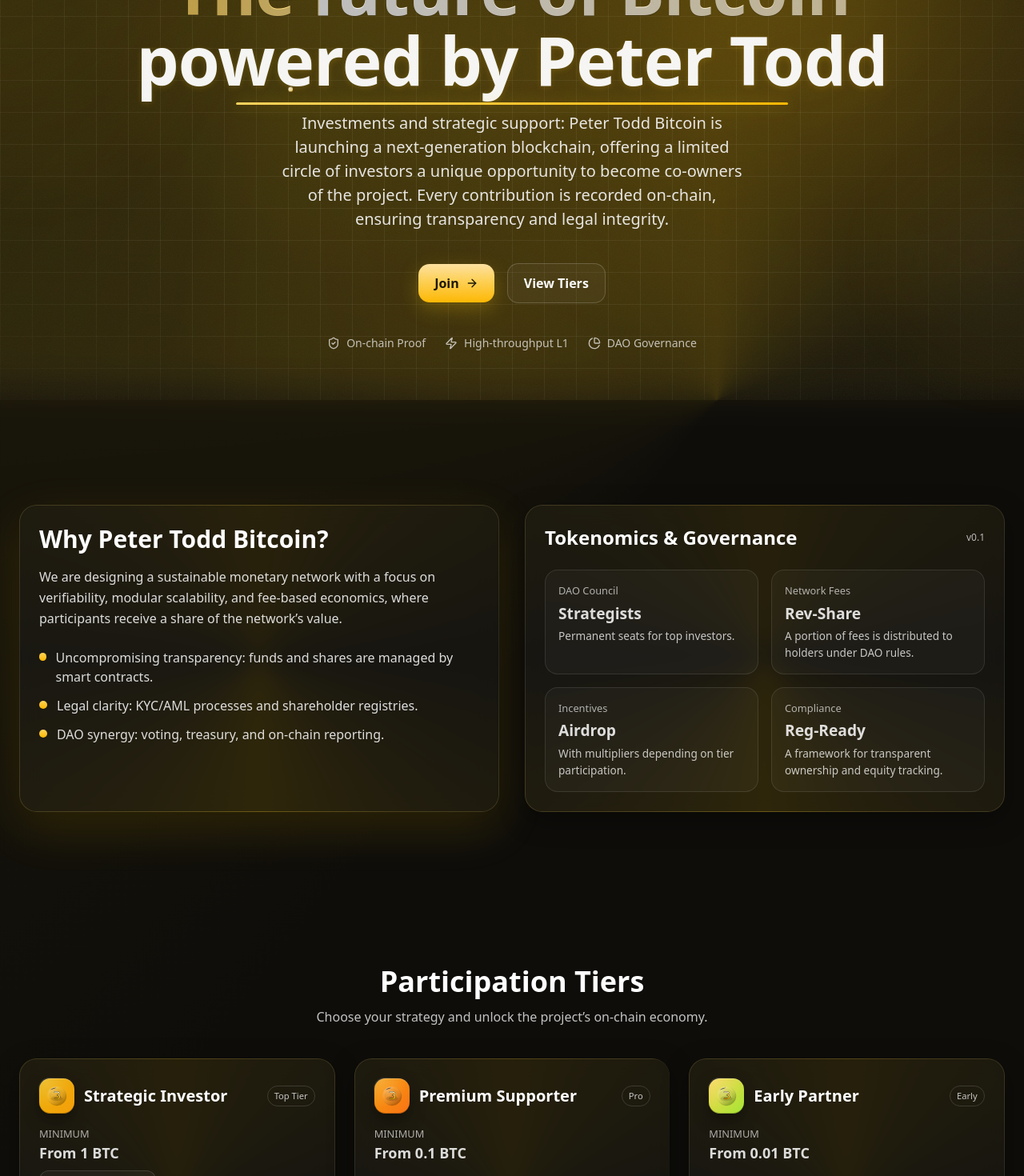
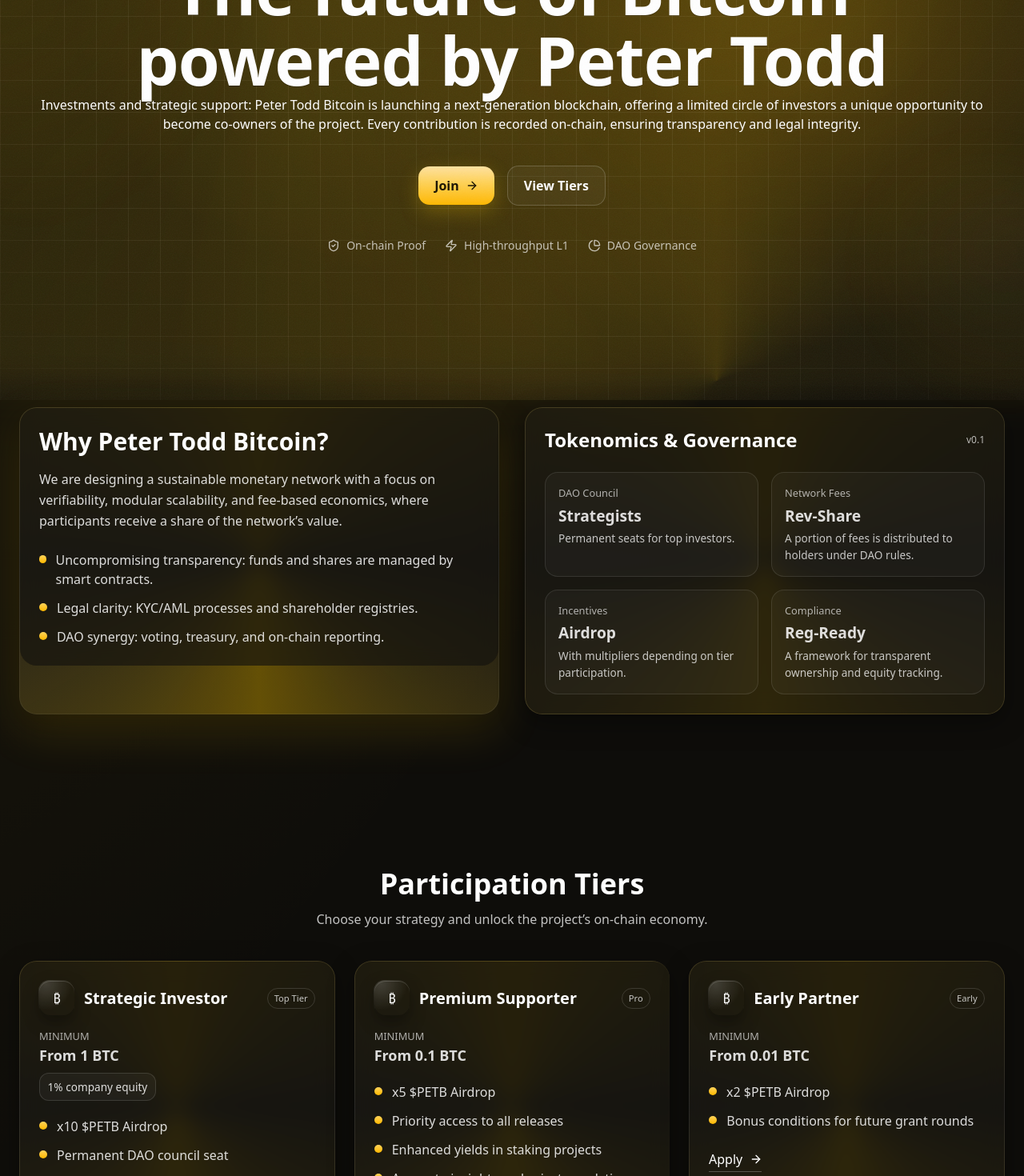
Before and after one commit to Gatsby01k/petb-ok-main, a Next.js app: page / in a window 1280 px wide. Shown: the part 300-1770 px from the top of the page at 80% size. Built offline with nearby package versions, Linux system fonts and the light colour scheme.

Commit message:
Update page.tsx

```diff
--- a/app/page.tsx
+++ b/app/page.tsx
@@ -40,7 +40,7 @@
 }
 
 /* =========================
-   BACKGROUND (no cursor sheen)
+   BACKGROUND
 ========================= */
 
 function Background() {
@@ -57,71 +57,6 @@
 }
 
 /* =========================
-   GLOBAL CURSOR — bitcoin ring (awwwards-style)
-========================= */
-function CursorBitcoin(): JSX.Element | null {
-  React.useEffect(() => {
-    if (window.matchMedia("(pointer: coarse)").matches) return; // skip touch
-    if (window.matchMedia("(prefers-reduced-motion: reduce)").matches) return;
-
-    const root = document.documentElement;
-    const dot = document.createElement("div");
-    const ring = document.createElement("div");
-    dot.className = "btc-cursor-dot";
-    ring.className = "btc-cursor-ring";
-    document.body.appendChild(dot);
-    document.body.appendChild(ring);
-
-    let x = window.innerWidth / 2,
-      y = window.innerHeight / 2;
-    let rx = x,
-      ry = y;
-    let raf = 0;
-
-    const move = (e: PointerEvent) => {
-      x = e.clientX;
-      y = e.clientY;
-      if (!raf) loop();
-    };
-    const loop = () => {
-      rx += (x - rx) * 0.18;
-      ry += (y - ry) * 0.18;
-      dot.style.transform = `translate(${x}px, ${y}px)`;
-      ring.style.transform = `translate(${rx}px, ${ry}px)`;
-      raf = requestAnimationFrame(loop);
-      if (Math.abs(x - rx) < 0.1 && Math.abs(y - ry) < 0.1) {
-        cancelAnimationFrame(raf);
-        raf = 0;
-      }
-    };
-
-    const interactive = "a,button,[role='button'],.btn-primary,.btn-ghost,.btn-line,.select-btn";
-    const onOver = (e: Event) => {
-      const t = e.target as Element | null;
-      if (t && (t.closest(interactive) || (t as HTMLElement).tabIndex >= 0)) {
-        root.setAttribute("data-cursor", "hover");
-      }
-    };
-    const onOut = () => root.removeAttribute("data-cursor");
-
-    window.addEventListener("pointermove", move, { passive: true });
-    document.addEventListener("mouseover", onOver);
-    document.addEventListener("mouseout", onOut);
-
-    return () => {
-      window.removeEventListener("pointermove", move);
-      document.removeEventListener("mouseover", onOver);
-      document.removeEventListener("mouseout", onOut);
-      dot.remove();
-      ring.remove();
-      cancelAnimationFrame(raf);
-    };
-  }, []);
-
-  return null;
-}
-
-/* =========================
    UI helpers
 ========================= */
 
@@ -129,77 +64,15 @@
   children,
   className = "",
   glow = false,
-  as: Tag = "div",
 }: {
   children: React.ReactNode;
   className?: string;
   glow?: boolean;
-  as?: any;
 }) {
-  // ВАЖНО: h-full + flex-col внутри, чтобы кнопка Apply ровно выравнивалась внизу
   return (
-    <Tag className={`frame ${glow ? "frame-glow" : ""} ${className}`}>
-      <div className="frame-inner h-full flex flex-col">{children}</div>
-    </Tag>
-  );
-}
-
-/* =========================
-   Custom SVG ₿ coin (embossed, neat)
-========================= */
-
-function BTCCoin({ className = "" }: { className?: string }) {
-  // компактная и аккуратная монета, без “текста-шрифта”, но с читаемым ₿
-  return (
-    <svg className={className} viewBox="0 0 64 64" aria-hidden focusable="false">
-      <defs>
-        <radialGradient id="coinFace" cx="30%" cy="25%" r="75%">
-          <stop offset="0%" stopColor="rgba(255,255,255,.28)" />
-          <stop offset="55%" stopColor="rgba(255,224,160,.08)" />
-          <stop offset="100%" stopColor="rgba(0,0,0,.25)" />
-        </radialGradient>
-        <linearGradient id="coinGold" x1="0" y1="0" x2="0" y2="1">
-          <stop offset="0%" stopColor="#fff2bf" />
-          <stop offset="42%" stopColor="#ffd35a" />
-          <stop offset="100%" stopColor="#ffb800" />
-        </linearGradient>
-      </defs>
-
-      {/* rim */}
-      <circle cx="32" cy="32" r="30" fill="url(#coinFace)" />
-      {/* face subtle inner */}
-      <circle cx="32" cy="32" r="23" fill="rgba(0,0,0,.05)" />
-      {/* bottom micro shade */}
-      <ellipse cx="32" cy="40" rx="18" ry="8" fill="rgba(0,0,0,.14)" />
-      {/* ₿ simplified shape (stroke + fill) */}
-      <g transform="translate(32 32)">
-        <path
-          d="M-6 -12h7.5c3.8 0 6.5 2 6.5 5c0 2.1-1.1 3.6-3 4.4c2.4.8 3.9 2.6 3.9 5.1c0 3.5-2.9 5.5-7.2 5.5H-6"
-          fill="none"
-          stroke="#1a1400"
-          strokeWidth="4.5"
-          strokeLinecap="round"
-        />
-        <path
-          d="M-6 -12h7.5c3.8 0 6.5 2 6.5 5c0 2.1-1.1 3.6-3 4.4c2.4.8 3.9 2.6 3.9 5.1c0 3.5-2.9 5.5-7.2 5.5H-6"
-          fill="none"
-          stroke="url(#coinGold)"
-          strokeWidth="3"
-          strokeLinecap="round"
-        />
-        {/* vertical stem */}
-        <path d="M-6 -12v24" stroke="url(#coinGold)" strokeWidth="3" strokeLinecap="round" />
-        {/* little top/bottom notches (stylized) */}
-        <path d="M2 -12v3 M2 9v3" stroke="url(#coinGold)" strokeWidth="3" strokeLinecap="round" />
-      </g>
-      {/* specular */}
-      <path
-        d="M10 14c6-5 14-8 22-8"
-        stroke="rgba(255,255,255,.35)"
-        strokeWidth="2"
-        strokeLinecap="round"
-      />
-    </svg>
+    <div className={`frame ${glow ? "frame-glow" : ""} ${className}`}>
+      <div className="frame-inner">{children}</div>
+    </div>
   );
 }
 
@@ -325,7 +198,6 @@
       "Permanent DAO council seat",
       "Revenue share from network fees",
     ],
-    accent: "from-yellow-500 to-amber-500",
     badge: "Top Tier",
   },
   {
@@ -338,7 +210,6 @@
       "Enhanced yields in staking projects",
       "Access to insights and private analytics",
     ],
-    accent: "from-amber-500 to-orange-500",
     badge: "Pro",
   },
   {
@@ -346,7 +217,6 @@
     min: "From 0.01 BTC",
     equity: null as string | null,
     perks: ["x2 $PETB Airdrop", "Bonus conditions for future grant rounds"],
-    accent: "from-amber-300 to-lime-400",
     badge: "Early",
   },
 ] as const;
@@ -383,11 +253,11 @@
   </nav>
 );
 
-/* ===== HERO: усиленная типографика + gold underline + sparks ===== */
+/* ===== HERO: чистая типографика awwwards ===== */
 function Hero(): JSX.Element {
   const ref = React.useRef<HTMLElement | null>(null);
   const { scrollYProgress } = useScroll({ target: ref, offset: ["start start", "end start"] });
-  const yTitle = useTransform(scrollYProgress, [0, 1], [0, -80]);
+  const yTitle = useTransform(scrollYProgress, [0, 1], [0, -60]);
   const yTitleSpring = useSpring(yTitle, { stiffness: 80, damping: 20 });
 
   return (
@@ -403,12 +273,12 @@
           style={{ y: yTitleSpring }}
           className="hero-title"
         >
-          <span className="hero-line hero-bitcoin">The future of Bitcoin</span>
-          <span className="hero-line hero-by">powered by Peter Todd</span>
-          <span className="hero-underline" aria-hidden />
+          <span className="block">The future of <span className="hero-accent">Bitcoin</span></span>
+          <span className="hero-sub">powered by Peter Todd</span>
         </motion.h1>
 
-        <p className="hero-lead">
+        <p className="hero-copy">
+          <span className="copy-accent" aria-hidden />
           Investments and strategic support: Peter Todd Bitcoin is launching a next-generation blockchain,
           offering a limited circle of investors a unique opportunity to become co-owners of the project.
           Every contribution is recorded on-chain, ensuring transparency and legal integrity.
@@ -426,11 +296,6 @@
           <span className="inline-flex items-center gap-2"><Zap className="h-4 w-4" aria-hidden /> High-throughput L1</span>
           <span className="inline-flex items-center gap-2"><PieChart className="h-4 w-4" aria-hidden /> DAO Governance</span>
         </div>
-
-        {/* subtle floating sparks */}
-        <i className="hero-spark s1" aria-hidden />
-        <i className="hero-spark s2" aria-hidden />
-        <i className="hero-spark s3" aria-hidden />
       </div>
     </section>
   );
@@ -502,11 +367,11 @@
             className="h-full"
           >
             <FrameCard className="h-full">
-              {/* ВНУТРИ уже flex-col и h-full благодаря FrameCard */}
+              <div className="flex h-full flex-col">
                 <div className="flex items-center justify-between">
                   <div className="inline-flex items-center gap-3">
-                  <div className={`icon-coin bg-gradient-to-br ${t.accent}`}>
-                    <BTCCoin className="coin-btc" />
+                    <div className="icon-coin">
+                      <span className="coin-glyph" aria-hidden>₿</span>
                     </div>
                     <h3 className="text-lg sm:text-xl font-bold text-white">{t.name}</h3>
                   </div>
@@ -524,11 +389,11 @@
                   </ul>
                 </div>
 
-              {/* ВЫРАВНИВАНИЕ Apply ВНИЗУ */}
                 <div className="mt-auto pt-6">
                   <a href="#apply" className="btn-line inline-flex items-center">
                     Apply <ArrowRight className="h-4 w-4 ml-2" />
                   </a>
+                </div>
               </div>
             </FrameCard>
           </motion.div>
@@ -749,7 +614,6 @@
   return (
     <div className="min-h-screen body-bg text-white relative overflow-x-hidden">
       <Background />
-      <CursorBitcoin />
       <Nav />
       <Hero />
       <section id="vision-anchor">
```
Lines whose indentation alone changed are shown as unchanged.
